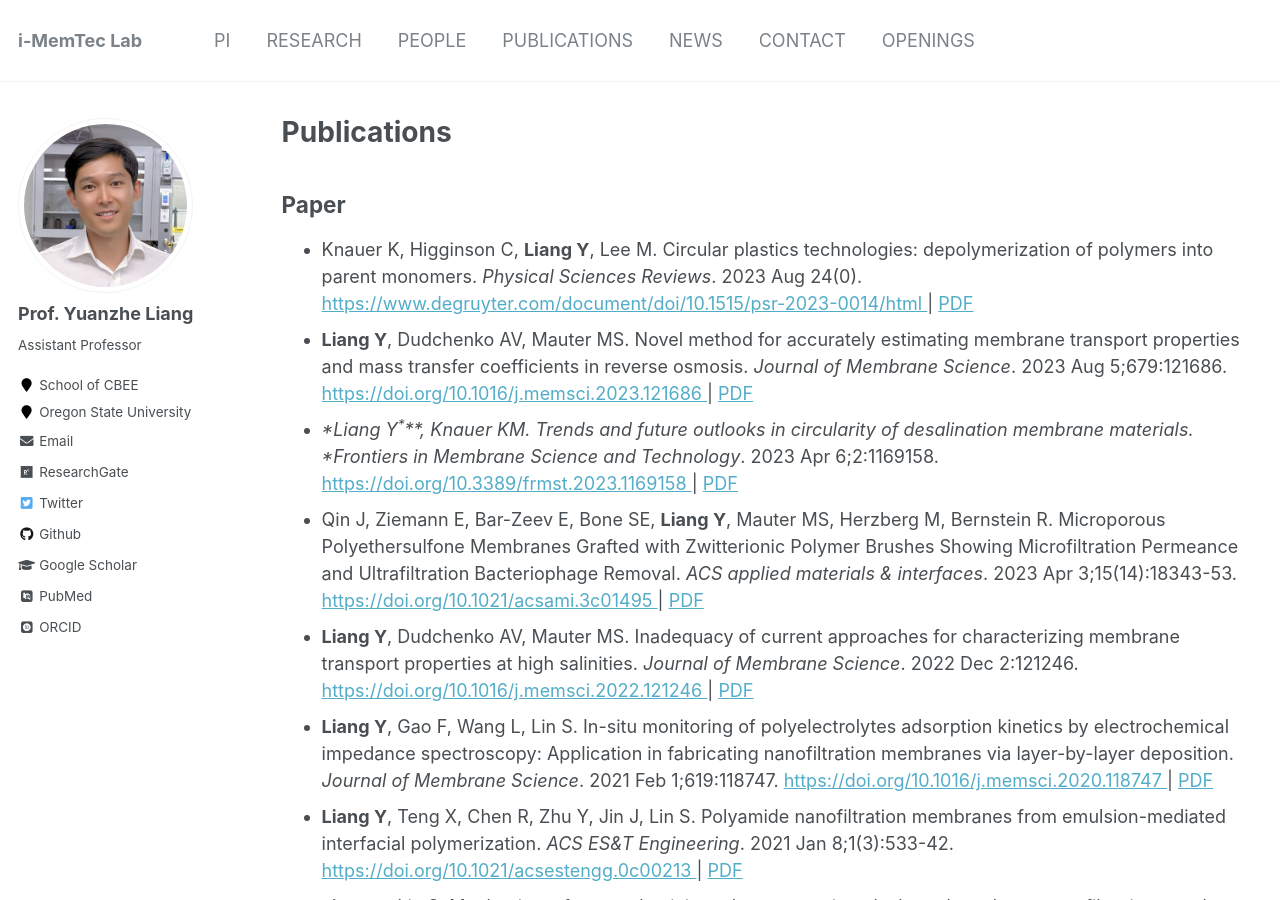
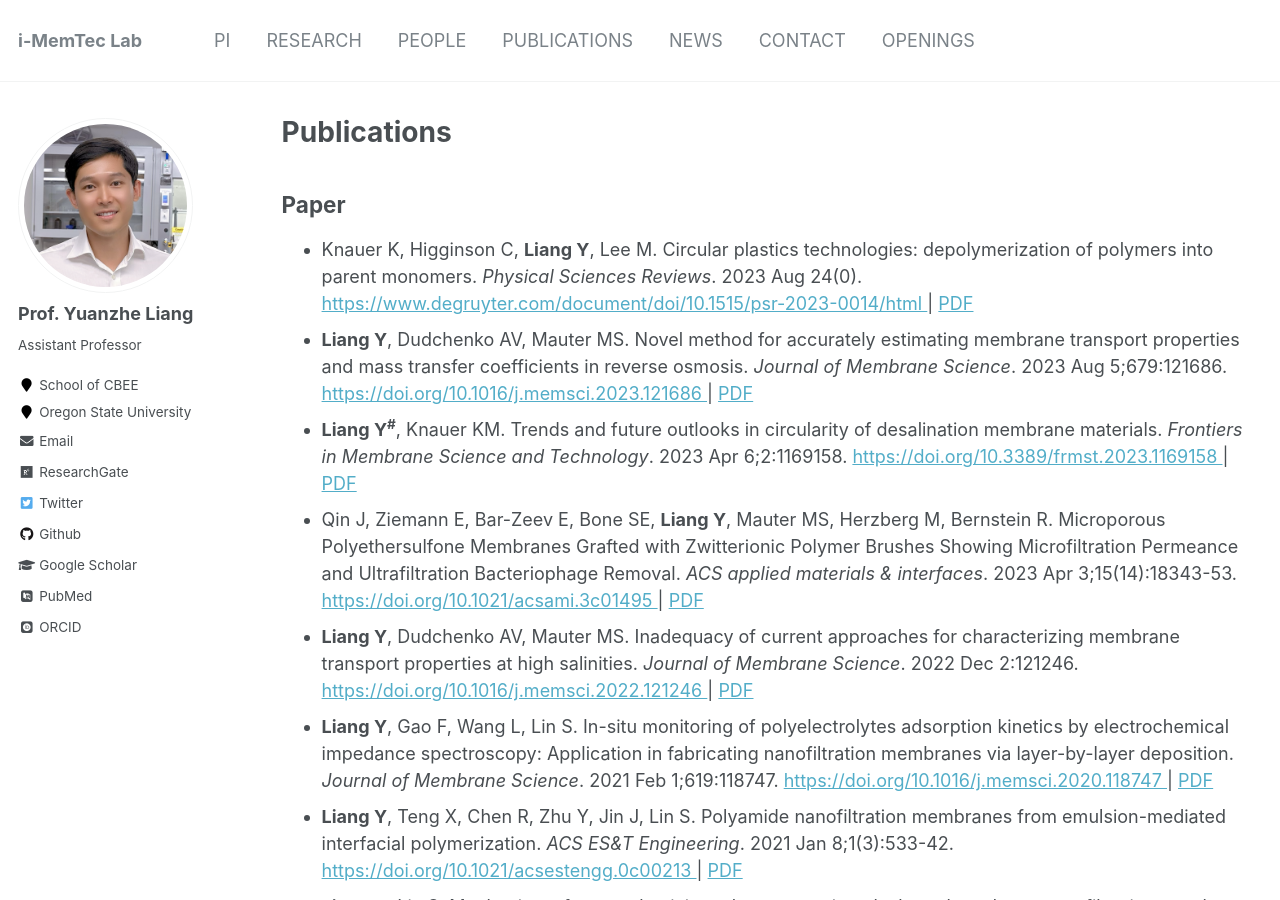
Before and after one commit to yuanzheliang/yuanzheliang.github.io, a Jekyll site: the page built from _pages/publications.md, in a window 1280 px wide and 900 px high. Built offline with Jekyll 4.4.1, drawn with Linux system fonts in a browser that asks for light colours; some web fonts are replaced.

```diff
--- a/_pages/publications.md
+++ b/_pages/publications.md
@@ -10,7 +10,7 @@ author_profile: true
   <a href="https://www.degruyter.com/document/doi/10.1515/psr-2023-0014/html"> https://www.degruyter.com/document/doi/10.1515/psr-2023-0014/html </a> | [PDF](https://yuanzheliang.github.io/files/psr2023.pdf)
 * **Liang Y**, Dudchenko AV, Mauter MS. Novel method for accurately estimating membrane transport properties and mass transfer coefficients in reverse osmosis. *Journal of Membrane Science*. 2023 Aug 5;679:121686.
   <a href="https://doi.org/10.1016/j.memsci.2023.121686"> https://doi.org/10.1016/j.memsci.2023.121686 </a> | [PDF](https://yuanzheliang.github.io/files/jms2023.pdf)
-* **Liang Y<sup>*</sup>**, Knauer KM. Trends and future outlooks in circularity of desalination membrane materials. *Frontiers in Membrane Science and Technology*. 2023 Apr 6;2:1169158.
+* **Liang Y<sup>#</sup>**, Knauer KM. Trends and future outlooks in circularity of desalination membrane materials. *Frontiers in Membrane Science and Technology*. 2023 Apr 6;2:1169158.
   <a href="https://www.frontiersin.org/articles/10.3389/frmst.2023.1169158/full"> https://doi.org/10.3389/frmst.2023.1169158 </a> | [PDF](https://yuanzheliang.github.io/files/frmst2023.pdf)
 * Qin J, Ziemann E, Bar-Zeev E, Bone SE, **Liang Y**, Mauter MS, Herzberg M, Bernstein R. Microporous Polyethersulfone Membranes Grafted with Zwitterionic Polymer Brushes Showing Microfiltration Permeance and Ultrafiltration Bacteriophage Removal. *ACS applied materials & interfaces*. 2023 Apr 3;15(14):18343-53.
   <a href="https://doi.org/10.1021/acsami.3c01495"> https://doi.org/10.1021/acsami.3c01495 </a> | [PDF](https://yuanzheliang.github.io/files/acsami2023.pdf)
```
